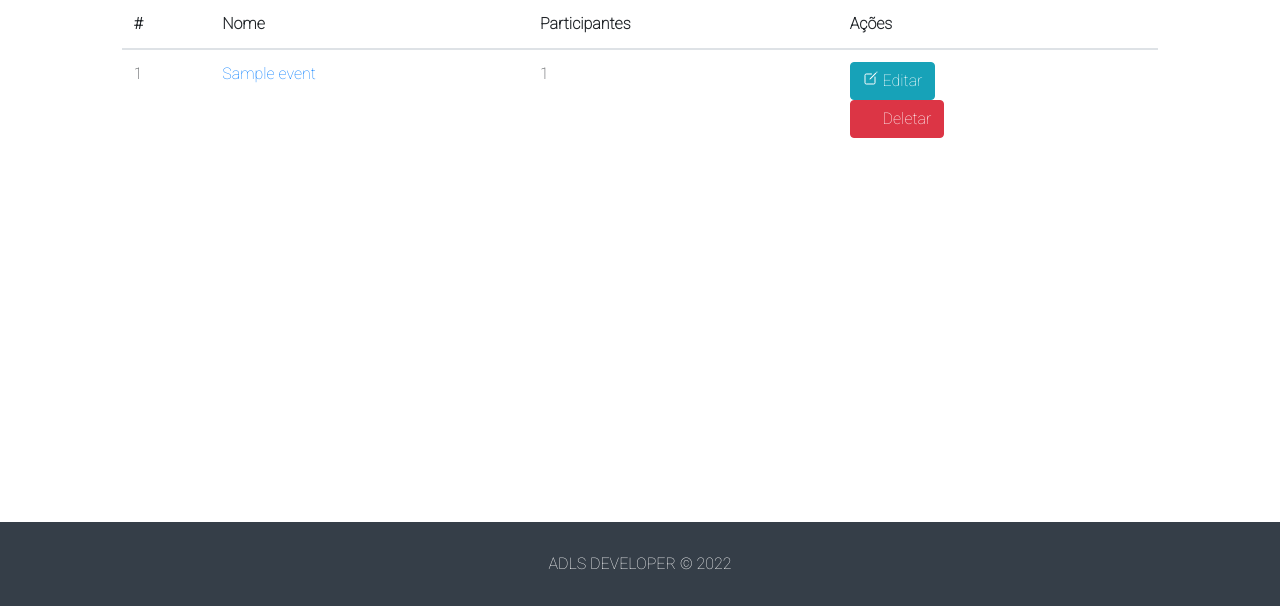
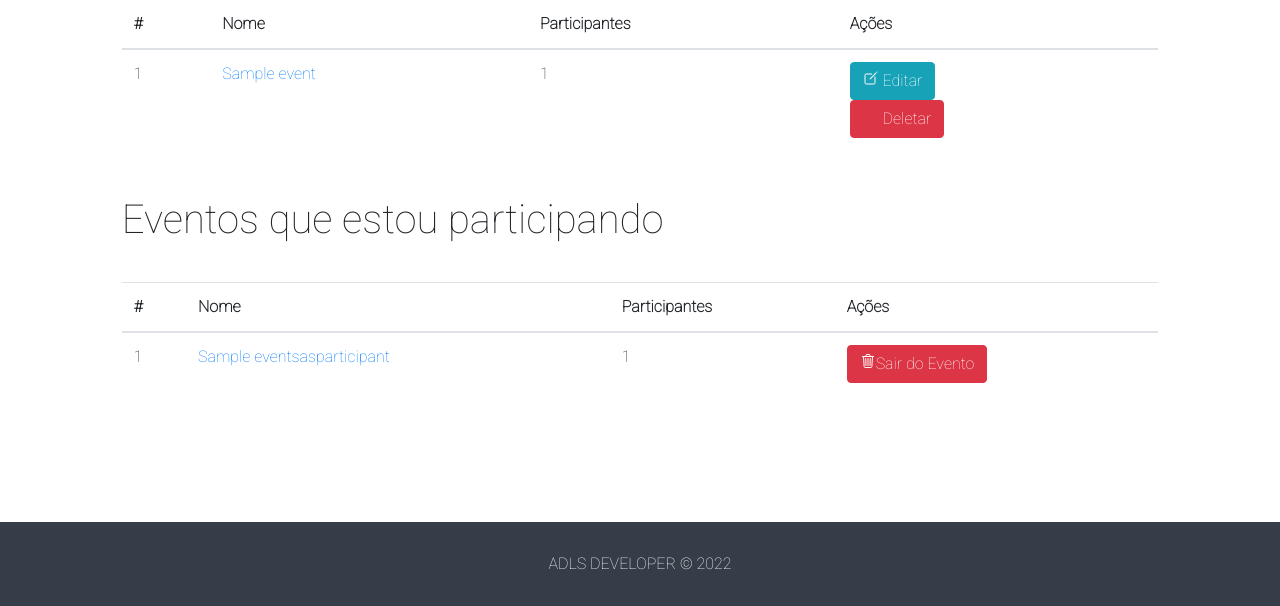
Before and after one commit to SrLuppo/Agendamentos-Eventos-laradoker, a Laravel app: template src/resources/views/events/dashboard.blade.php in a window 1280 px wide. Shown: the part 194-800 px from the top of the page. Run offline with Laravel 8, Linux system fonts and the light colour scheme; the template is opened without the code that fills it: most values are stand-ins (such as "Sample title", 1, 10 or a date in 2020); some libraries are stand-ins or nearby versions.

Commit message:
aula 30 saindo e confimando presença em eventos

```diff
--- a/src/public/CSS/styles.css
+++ b/src/public/CSS/styles.css
@@ -42,6 +42,14 @@
     padding: 10px;
   }
 
+  #info-container .already-joined-msg {
+    margin: 15px 0;
+    color: #004085;
+    background-color: #CCE5FF;
+    border: 1px solid #B8DAFF;
+    padding: 10px;
+    width: 275px;
+  }
   /* navbar */
   #navbar img {
     width: 40px;
--- a/src/resources/views/events/dashboard.blade.php
+++ b/src/resources/views/events/dashboard.blade.php
@@ -40,5 +40,42 @@
     <p>Você não tem eventos, <a href="/events/create">Criar evento</a></p>
     @endif
 </div>
+<div class="col-md-10 offset-md-1 dashboard-title-container">
+    <h1>Eventos que estou participando</h1>
+</div>
+<div class="col-md-10 offset-md-1 dashboard-vents-container">
+@if (count($eventsasparticipant) > 0)
+<table class="table">
+    <thead>
+        <tr>
+            <th scope="col">#</th>
+            <th scope="col">Nome</th>
+            <th scope="col">Participantes</th>
+            <th scope="col">Ações</th>
+        </tr>
+    </thead>
+    <tbody>
+        @foreach($eventsasparticipant as $event)
+            <tr>
+                <td scropt="row">{{ $loop->index + 1 }}</td>
+                <td><a href="/events/{{ $event->id }}">{{ $event->title }}</a></td>
+                <td>{{ count($event->users)}}</td>
+                <td>
+                  <form action="/events/leave/{{ $event->id }}" method="POST">
+                    @csrf
+                    @method("DELETE")
+                    <button type="submit" class="btn btn-danger delete-btn">
+                        <ion-icon name="trash-outline"></ion-icon>Sair do Evento
+                    </button>
+                </form>
+                </td>
+            </tr>
+        @endforeach
+    </tbody>
+</table>
+@else
+<p>Você ainda não está participando de nenhum evento, <a href="/">Veja todos os eventos</a></p>
+@endif
+</div>
 
 @endsection
--- a/src/resources/views/events/show.blade.php
+++ b/src/resources/views/events/show.blade.php
@@ -14,6 +14,7 @@
                 <p class="event-city"><ion-icon name="location-outline"></ion-icon> {{ $event->city }} </p>
                 <p class="events-participants"><ion-icon name="people-outline"></ion-icon> {{ count($event->users) }} Participantes </p>
                 <p class="event-owner"><ion-icon name="star-outline"></ion-icon> {{ $eventOwner['name']}}</p>
+                @if (!$hasUserJoined)
                 <form action="/events/join/{{ $event->id }}" method="POST">
                     @csrf
                     <a href="/events/join/{{ $event->id }}"
@@ -23,6 +24,9 @@
                      this.closest('form').submit();"
                      > Confirmar Presença</a>
                 </form>
+                @else
+                    <p class="already-joined-msg">Você já esta participando deste evento!</p>
+                @endif
                 <h3>O evento conta com:</h3>
                 <ul id="items-list">
                 @foreach ($event->items as $item)
--- a/src/routes/web.php
+++ b/src/routes/web.php
@@ -26,3 +26,5 @@ Route::get('/contact', [ContactController::class, 'contact']);
 Route::get('/dashboard', [EventController::class, 'dashboard'])->middleware('auth');
 
 Route::post('/events/join/{id}', [EventController::class, 'joinEvent'])->middleware('auth');
+
+Route::delete('/events/leave/{id}', [EventController::class, 'leaveEvent'])->middleware('auth');
```
Also changed, not shown: src/app/Http/Controllers/EventController.php (+31 -1 lines), src/public/css/styles.css (+8 -0 lines).
